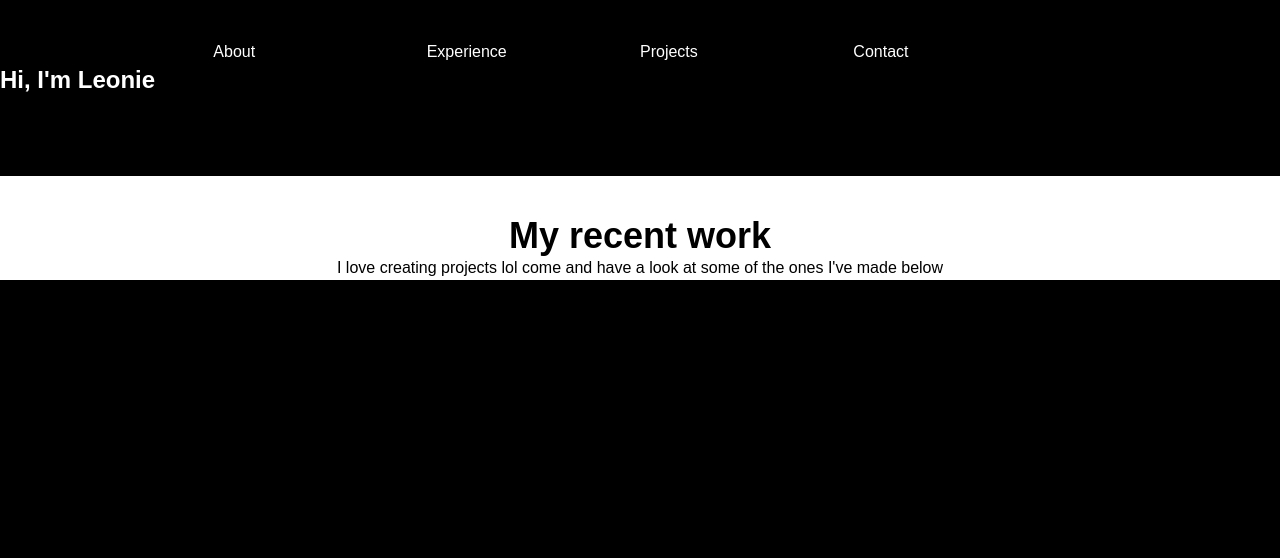
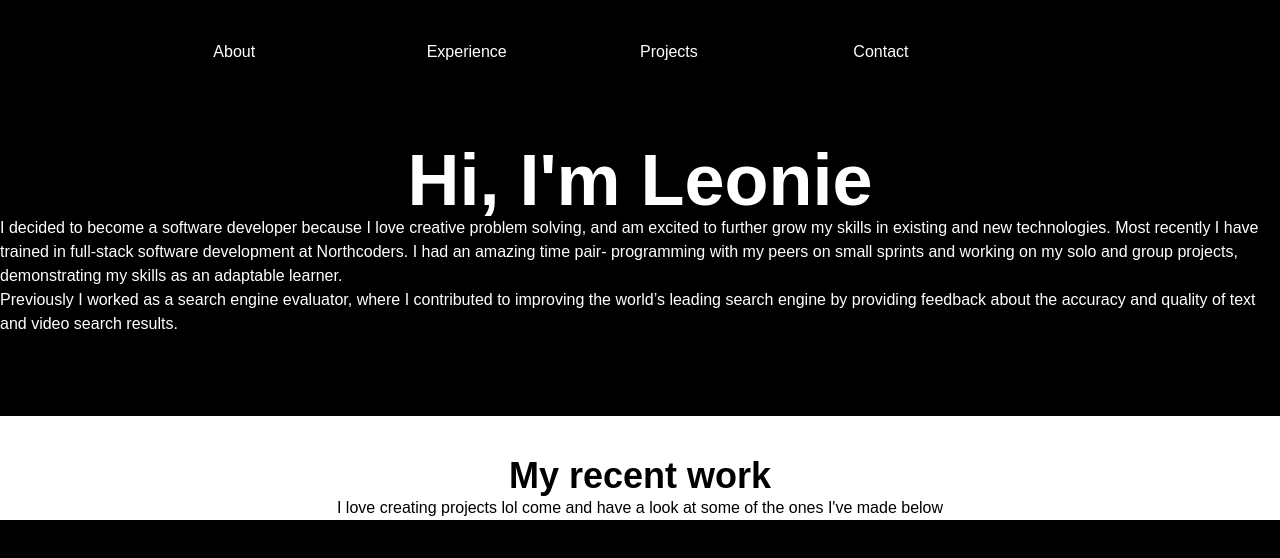
Before and after one commit to LeoniePhelps/Portfolio, a React (Create React App) app: page / in a window 1280 px wide. Shown: the top 558 px of the page. Built offline with nearby package versions, Linux system fonts and the light colour scheme.

Commit message:
add flex

```diff
--- a/src/components/Header.jsx
+++ b/src/components/Header.jsx
@@ -2,9 +2,23 @@ import React from "react";
 
 export const Header = () => {
   return (
-    <div class="text-white flex justify-centre">
-      <h1 class="text-2xl font-workSans font-extrabold">Hi, I'm Leonie</h1>
+    <div class="text-white flex flex-col mt-20">
+      <h1 class="text-7xl font-workSans font-extrabold flex justify-center">
+        Hi, I'm Leonie
+      </h1>
+      <h2 class="font-workSans font-normal flex justify-center">
+        I decided to become a software developer because I love creative problem
+        solving, and am excited to further grow my skills in existing and new
+        technologies. Most recently I have trained in full-stack software
+        development at Northcoders. I had an amazing time pair- programming with
+        my peers on small sprints and working on my solo and group projects,
+        demonstrating my skills as an adaptable learner.
+      </h2>
+      <h2 class="font-workSans font-normal flex justify-center">
+        Previously I worked as a search engine evaluator, where I contributed to
+        improving the world’s leading search engine by providing feedback about
+        the accuracy and quality of text and video search results.
+      </h2>
     </div>
   );
 };
-//font-family: 'Work Sans', sans-serif;
```
